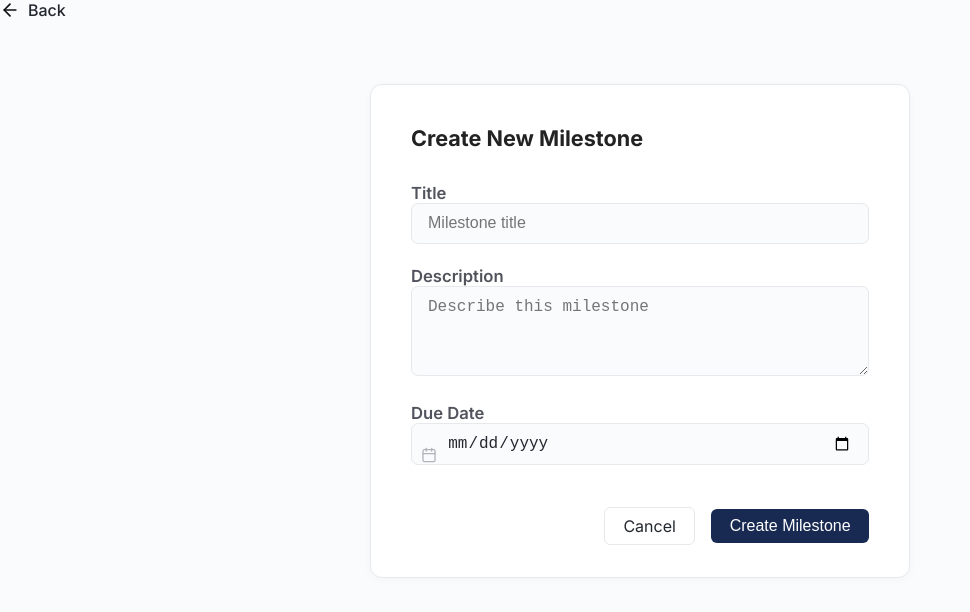
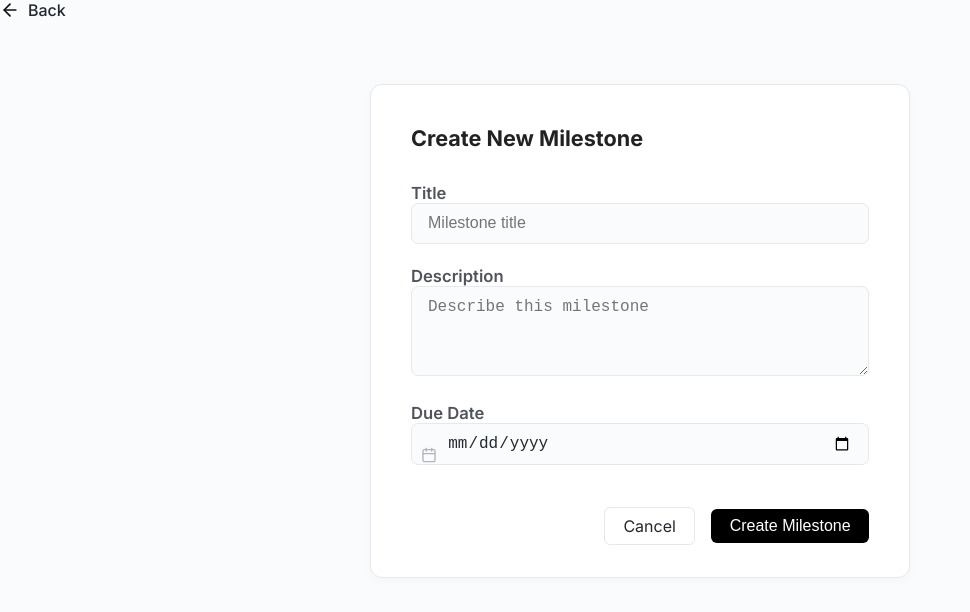
Before and after one commit to ilyKenta/ThinkSync, a Next.js app in the folder frontend/: page /milestones/create in a window 1280 px wide. Shown: the top 612 px of the page, without its empty margins (0-970 px from the left). Built offline with nearby package versions, Linux system fonts and the light colour scheme.

Commit message:
fixed some css for create

```diff
--- a/frontend/src/app/milestones/create/create-milestone.module.css
+++ b/frontend/src/app/milestones/create/create-milestone.module.css
@@ -83,7 +83,7 @@
 }
 
 .createBtn {
-  background: #182952;
+  background: #000;
   color: #fff;
   border: none;
   border-radius: 6px;
@@ -94,7 +94,7 @@
   transition: background 0.18s;
 }
 .createBtn:hover {
-  background: #0f1830;
+  background: #000;
 }
 
 .backRow {
```
